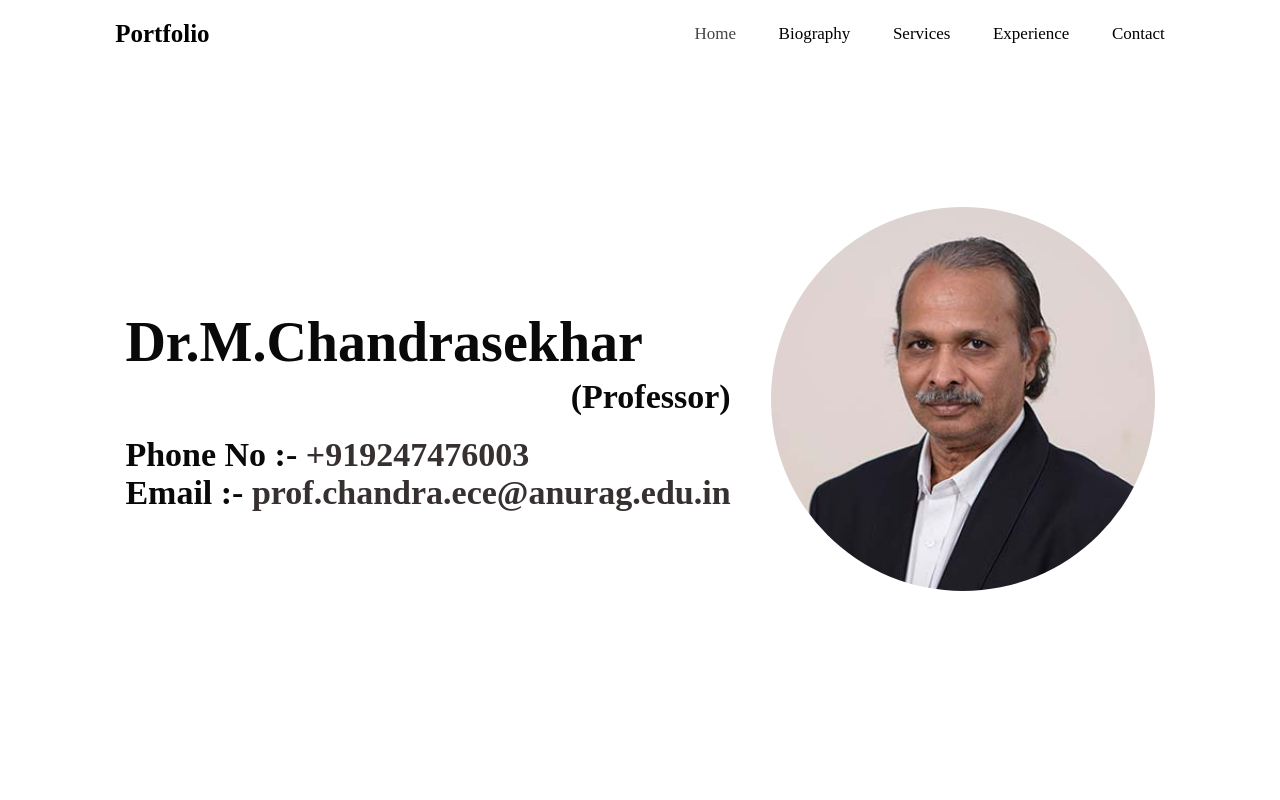
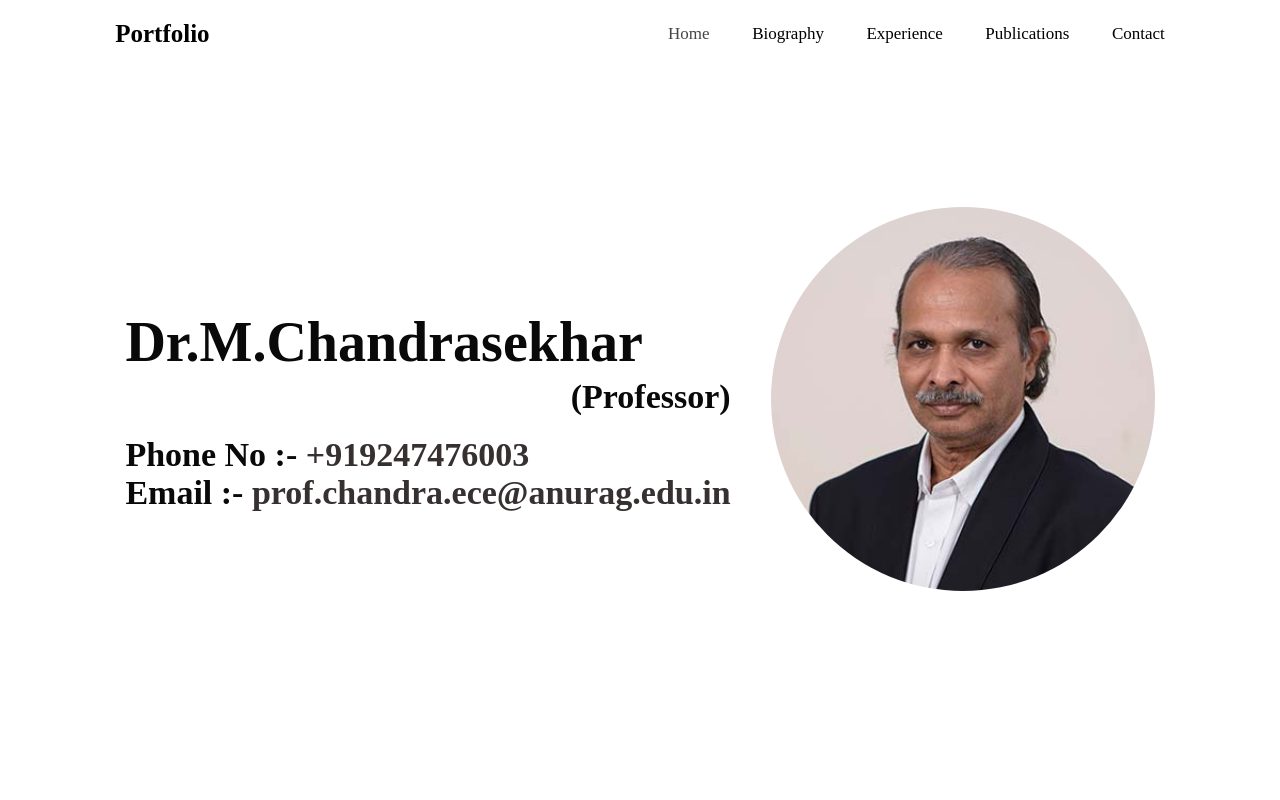
Before and after one commit to Mohammadkhan18/proWesite, a plain HTML site: page index.html in a window 1280 px wide. Shown: the top 800 px of the page. Drawn offline with nearby package versions, Linux system fonts and the light colour scheme.

Commit message:
changed nav items

```diff
--- a/index.html
+++ b/index.html
@@ -17,8 +17,8 @@
     <nav class="navbar">
       <a href="#home" class="active">Home</a>
       <a href="#about">Biography</a>
-      <a href="#services">Services</a>
-      <a href="#portfolio">Experience</a>
+      <a href="#services">Experience</a>
+      <a href="#portfolio">Publications</a>
       <a href="#contact">Contact</a>
     </nav>
   </header>
```
